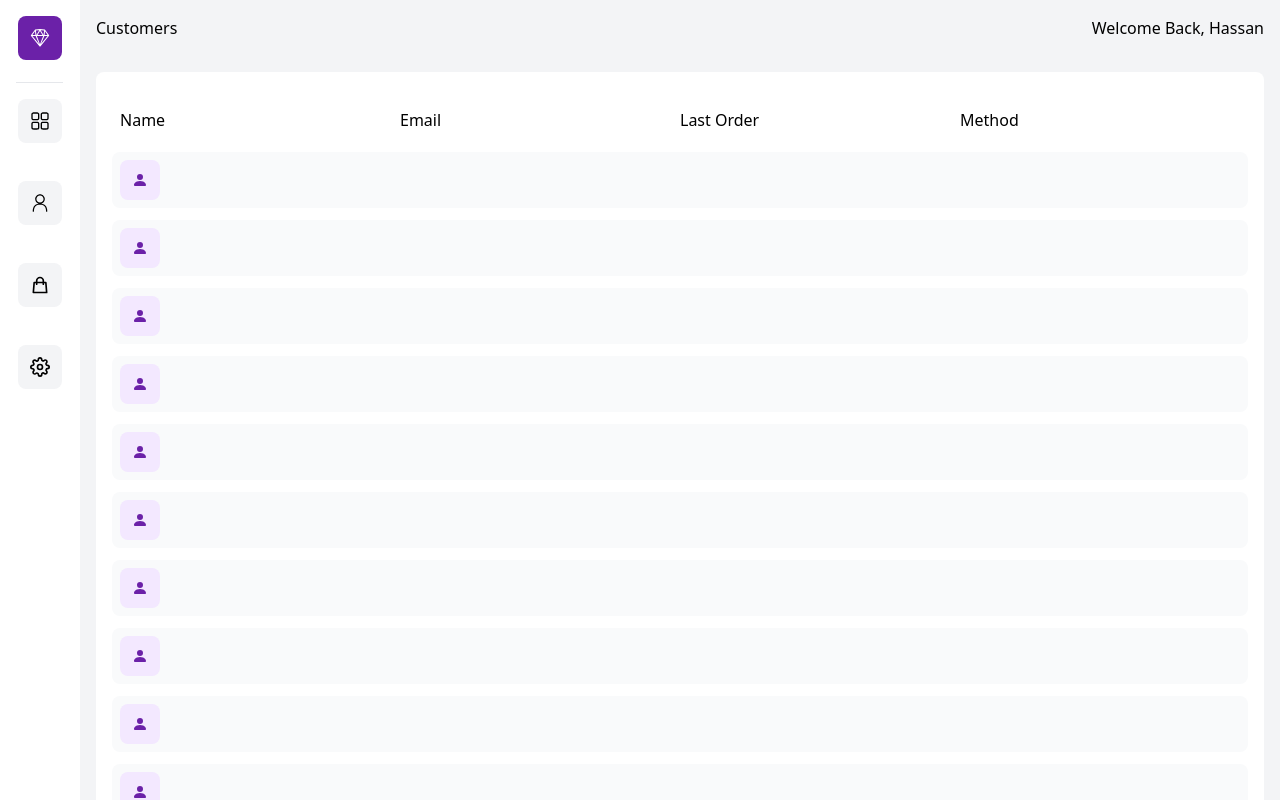
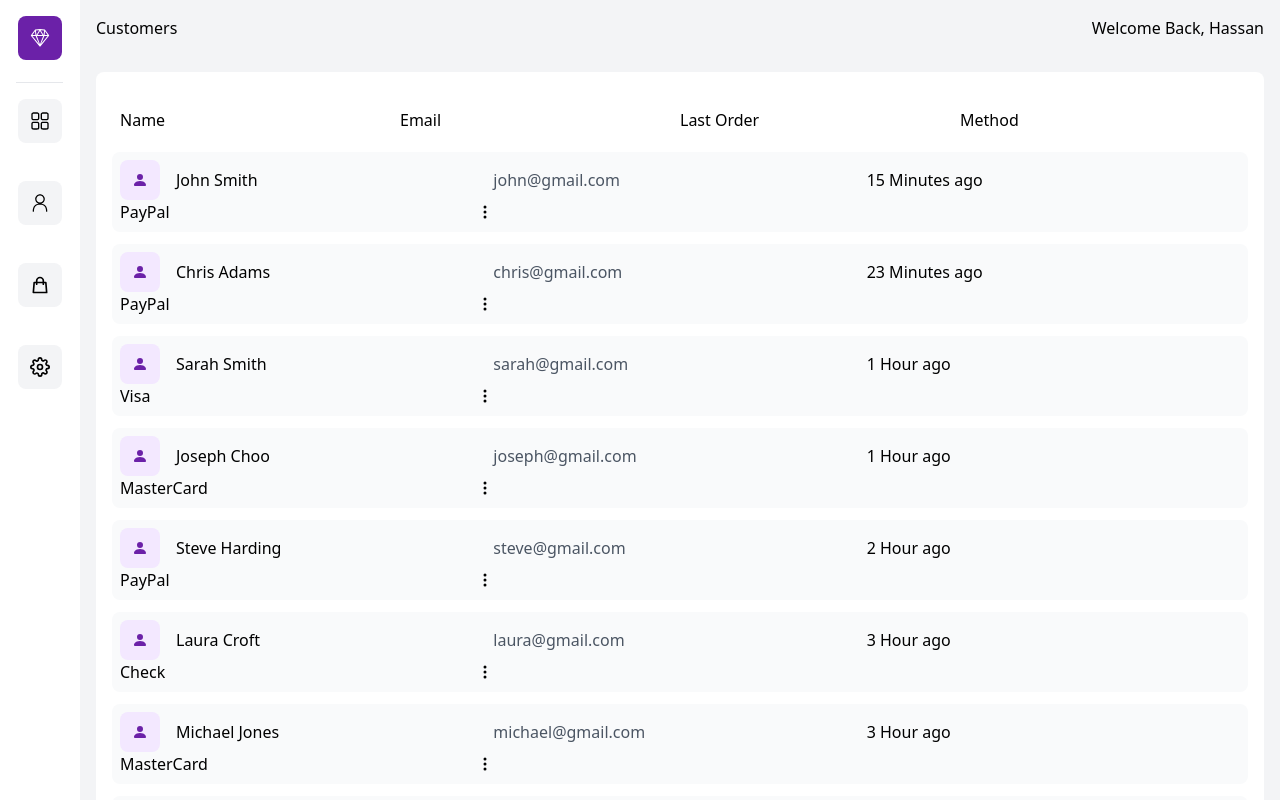
Before and after one commit to HassanShanJava/Nextjs-Chartjs-Dashboard, a Next.js app: page /customer in a window 1280 px wide. Shown: the top 800 px of the page. Built offline with nearby package versions, Linux system fonts and the light colour scheme.

Commit message:
completed the customemr page

```diff
--- a/pages/customer.jsx
+++ b/pages/customer.jsx
@@ -30,6 +30,13 @@ const customer = () => {
                   <div className="bg-purple-100 p-3 rounded-lg">
                     <BsPersonFill className="text-purple-800 " />
                   </div>
+                  <p className="pl-4">{`${order.name.first} ${order.name.last}`}</p>
+                </div>
+                <p className="text-gray-600 sm:text-left text-right ">{(order.name.first).toLowerCase()}@gmail.com</p>
+                <p className="hidden md:flex">{order.date}</p>
+                <div className="hidden sm:flex justify-between items-center">
+                  <p>{order.method}</p>
+                  <BsThreeDotsVertical/>
                 </div>
               </li>
             ))}
```
